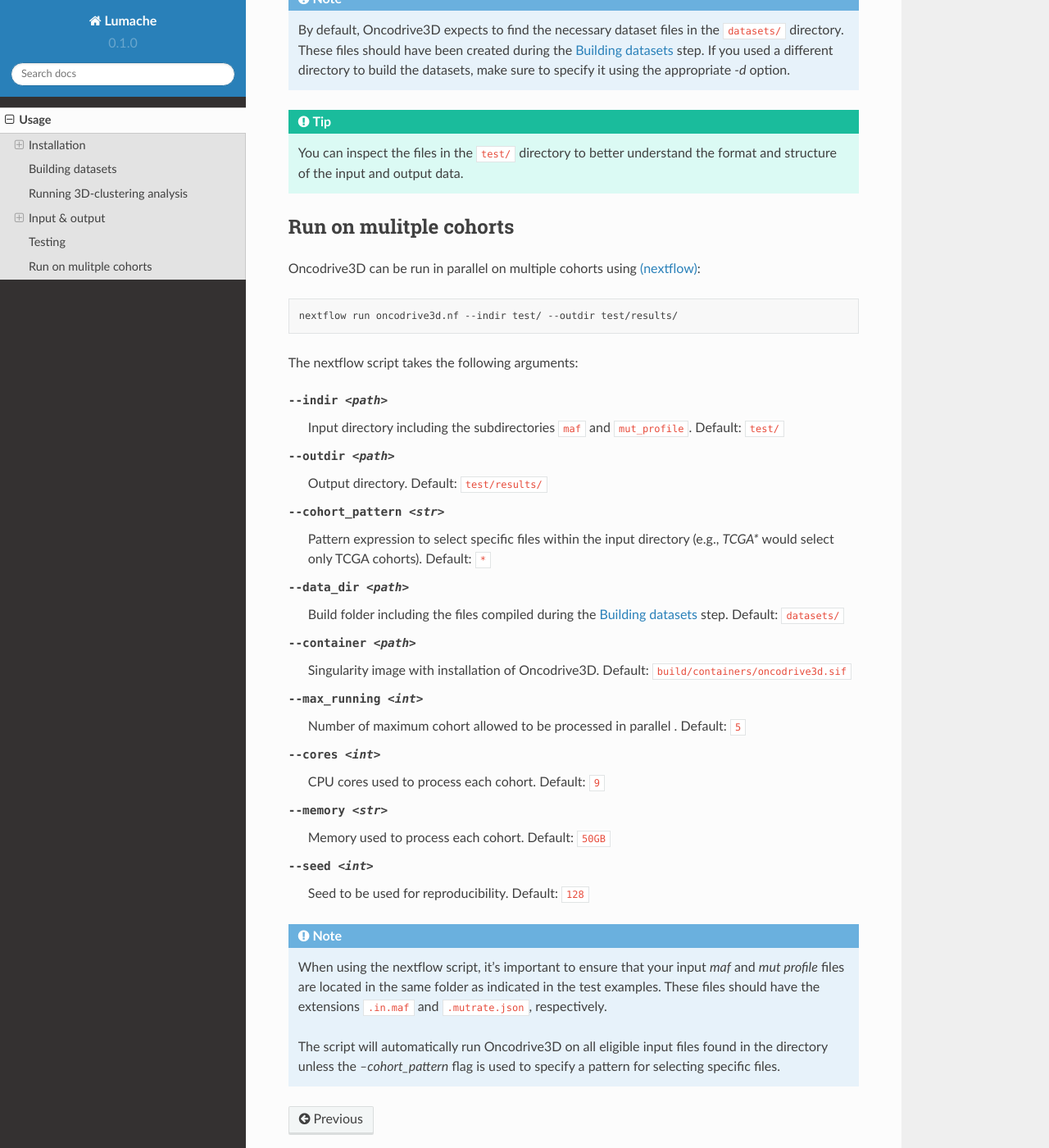
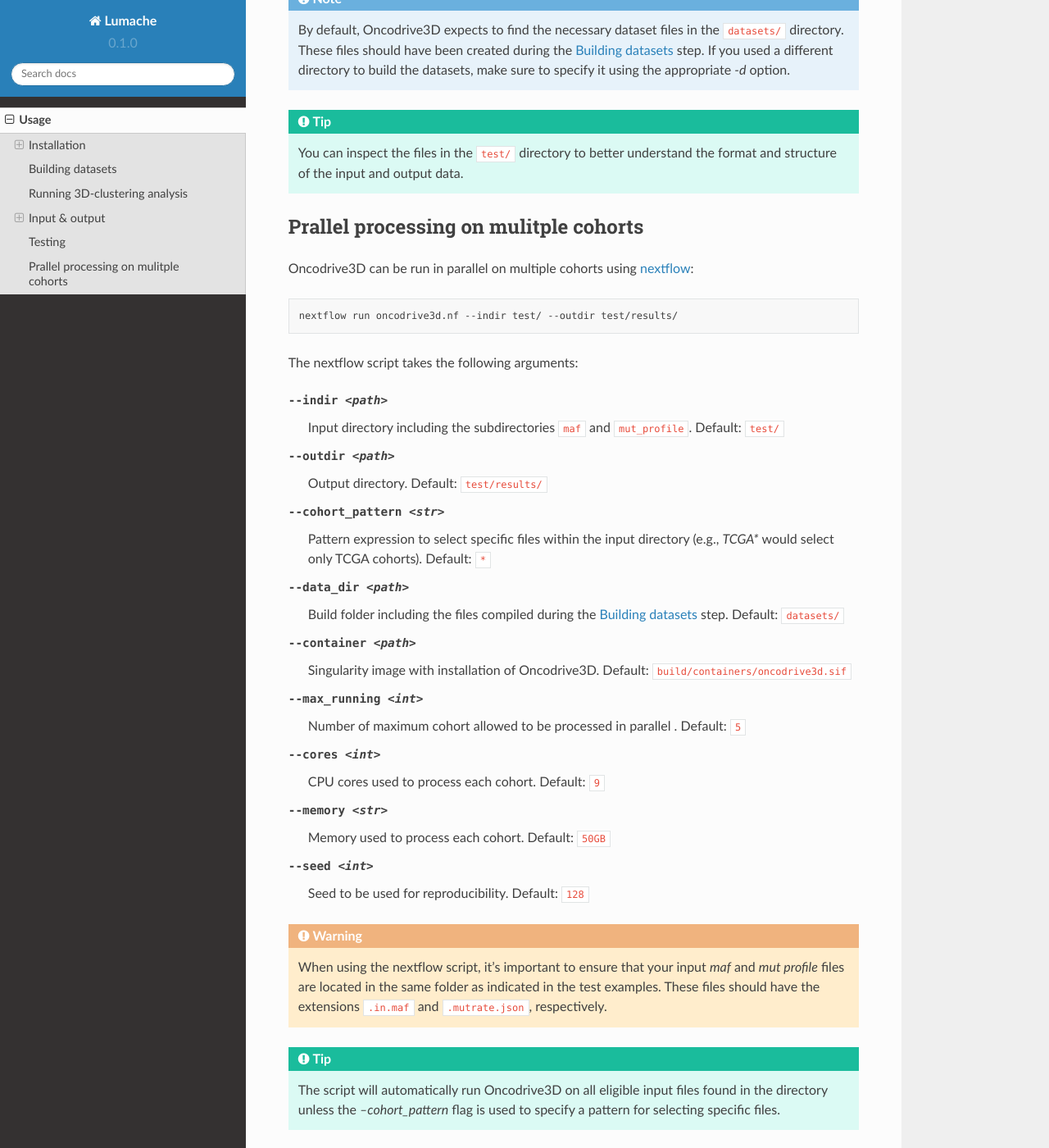
Before and after one commit to St3451/readthedocs_tmp, a Sphinx documentation site: the page built from docs/source/usage.rst, in a window 1280 px wide and 1400 px high, scrolled down 7868 px. Shown: the whole window at 82% size. Built offline with Sphinx 7.4.7 and the Read the Docs theme 2.0.0, drawn with Linux system fonts in a browser that asks for light colours.

Commit message:
Docs update

```diff
--- a/docs/source/usage.rst
+++ b/docs/source/usage.rst
@@ -327,10 +327,10 @@ perform a test run using the provided test input files.
    format and structure of the input and output data.
 
 
-Run on mulitple cohorts
------------------------
+Prallel processing on mulitple cohorts
+--------------------------------------
 
-Oncodrive3D can be run in parallel on multiple cohorts using `(nextflow) <https://docs.gdc.cancer.gov/Data/File_Formats/MAF_Format/#introduction>`_:
+Oncodrive3D can be run in parallel on multiple cohorts using `nextflow <https://docs.gdc.cancer.gov/Data/File_Formats/MAF_Format/#introduction>`_:
 
 .. code-block:: bash
 
@@ -356,13 +356,15 @@ The nextflow script takes the following arguments:
 
 --seed <int>   Seed to be used for reproducibility. Default: ``128``
 
-.. note::
+
+.. warning::
 
    When using the nextflow script, it's important to ensure that your input
    `maf` and `mut profile` files are located in the same folder as indicated
    in the test examples. These files should have the extensions ``.in.maf``
    and ``.mutrate.json``, respectively.
 
+.. tip::
    The script will automatically run Oncodrive3D on all eligible input files
    found in the directory unless the `--cohort_pattern` flag is used to specify
    a pattern for selecting specific files.
```
